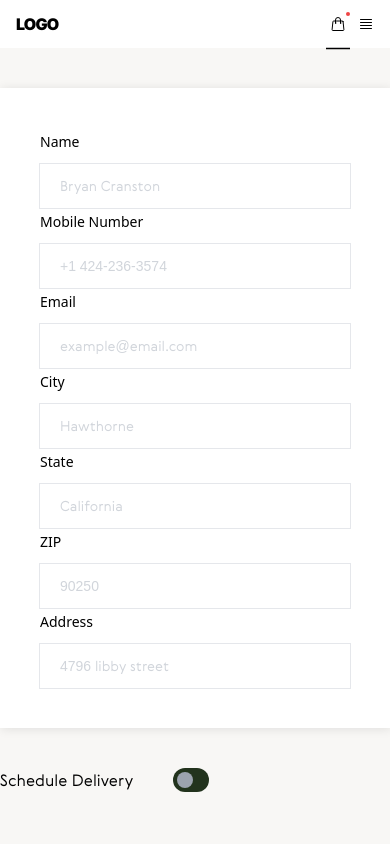
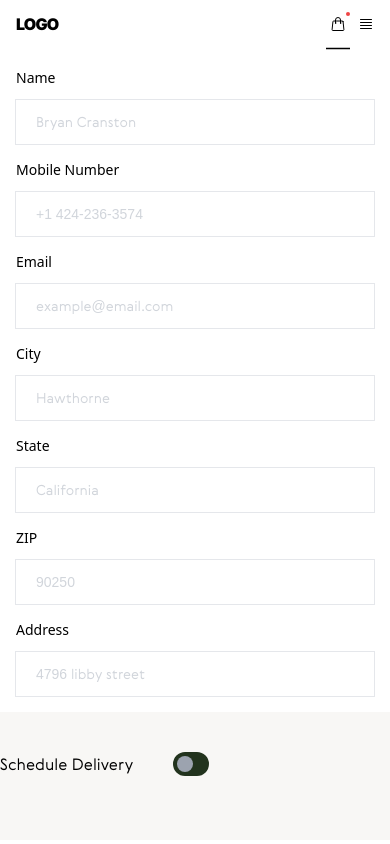
Before and after one commit to sazzadtanim/8-3-2023-ecomm-checkout, a Next.js app: page / in a window 390 px wide. Shown: the top 844 px of the page. Built offline with nearby package versions, Linux system fonts and the light colour scheme.

Commit message:
removed margin above delivery section

```diff
--- a/src/app/Header.tsx
+++ b/src/app/Header.tsx
@@ -13,7 +13,7 @@ function Header() {
   const path = usePathname();
 
   return (
-    <header className="bg-white sm:py-10 mb-10 py-3">
+    <header className="bg-white sm:py-10 sm:mb-10 py-3">
       <div className="sm:container flex justify-between sm:mx-auto items-center mx-4">
         <Link className="sm:text-xl tracking-tighter font-black" href={"/"}>
           LOGO
--- a/src/components/DeliveryInformation.tsx
+++ b/src/components/DeliveryInformation.tsx
@@ -18,7 +18,7 @@ export default function DeliveryInformation() {
     <div className="delivery_information" title="Delivery Information">
       <Headline title={"Delivery information"} />
       <motion.div
-        className="form bg-white p-10 sm:grid sm:grid-cols-2 sm:gap-5"
+        className="form bg-white sm:p-10 sm:grid sm:grid-cols-2 sm:gap-5 space-y-3 sm:space-y-0 p-4"
         whileHover={boxShadow}
       >
         {inputList.map((input, index) => (
```
